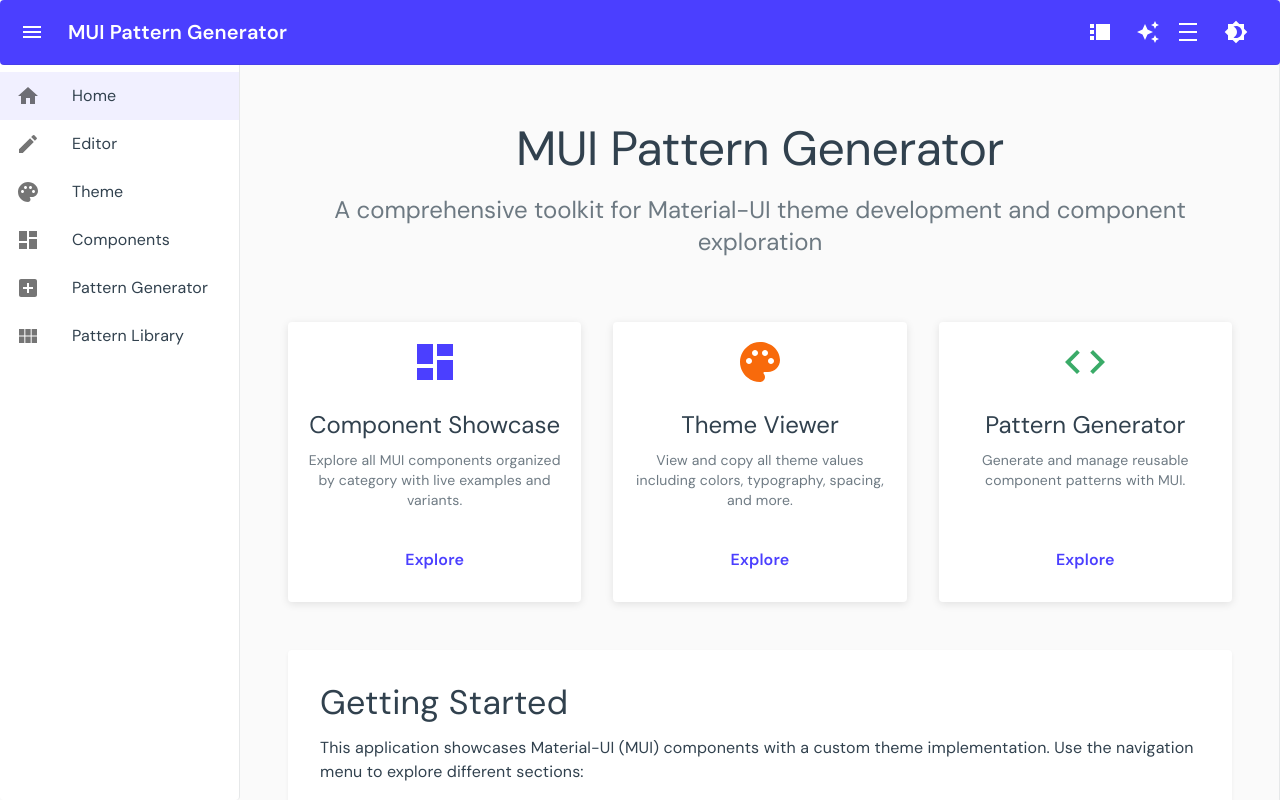
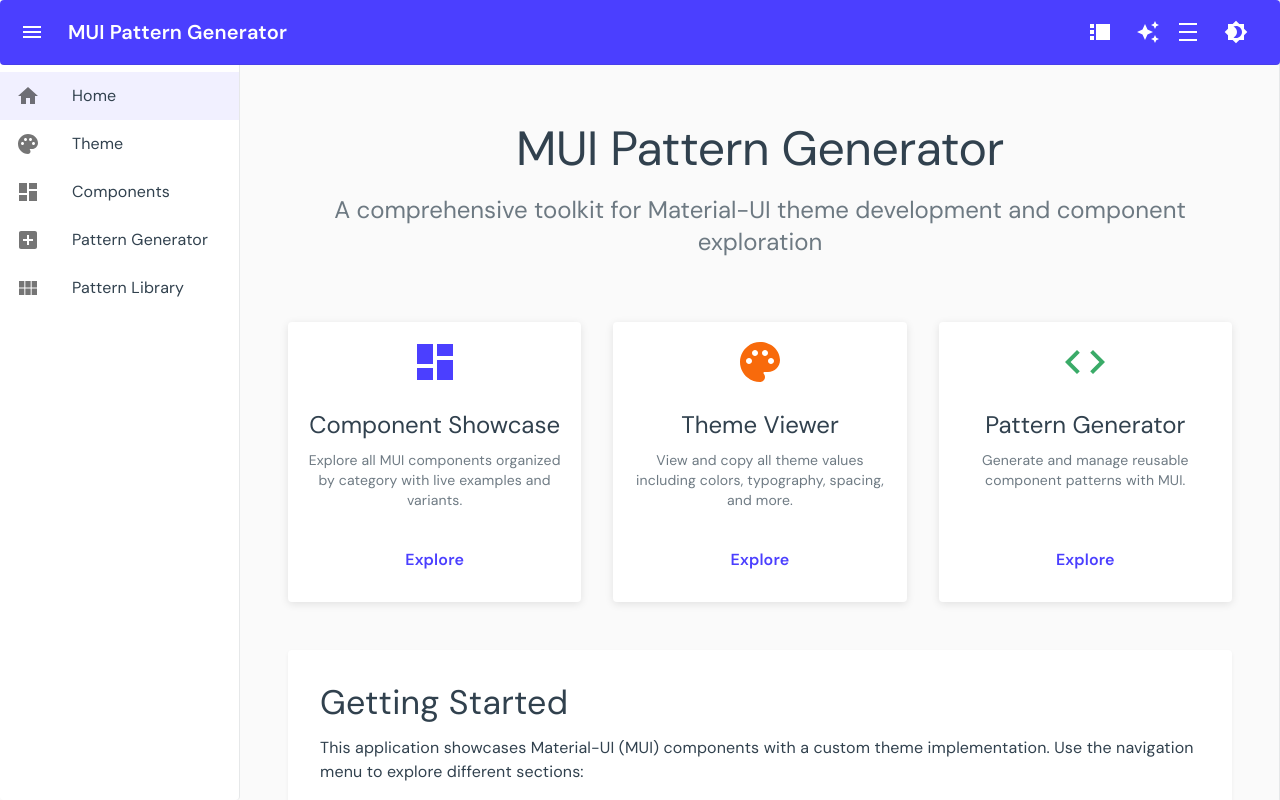
Before and after one commit to barnesy/mui-pattern-gen, a React (Vite) app: page / in a window 1280 px wide. Built offline with nearby package versions, Linux system fonts and the light colour scheme.

Commit message:
refactor: Remove Theme Editor from navigation
- Remove Theme Editor navigation item
- Remove unused EditIcon import
- Keep Theme page for viewing theme information

🤖 Generated with [Claude Code](https://claude.ai/code)

Co-Authored-By: Claude <noreply@anthropic.com>

```diff
--- a/src/components/layout/Navigation.tsx
+++ b/src/components/layout/Navigation.tsx
@@ -13,7 +13,6 @@ import {
   Home as HomeIcon,
   Dashboard as DashboardIcon,
   Palette as PaletteIcon,
-  Edit as EditIcon,
   ViewModule as ViewModuleIcon,
   AddBox as AddBoxIcon,
 } from '@mui/icons-material';
@@ -30,7 +29,6 @@ interface NavigationProps {
 
 const navigationItems: NavigationItem[] = [
   { text: 'Home', path: '/', icon: <HomeIcon /> },
-  { text: 'Editor', path: '/theme-editor', icon: <EditIcon /> },
   { text: 'Theme', path: '/theme', icon: <PaletteIcon /> },
   { text: 'Components', path: '/components', icon: <DashboardIcon /> },
   { text: 'Pattern Generator', path: '/pattern-generator', icon: <AddBoxIcon /> },
```
